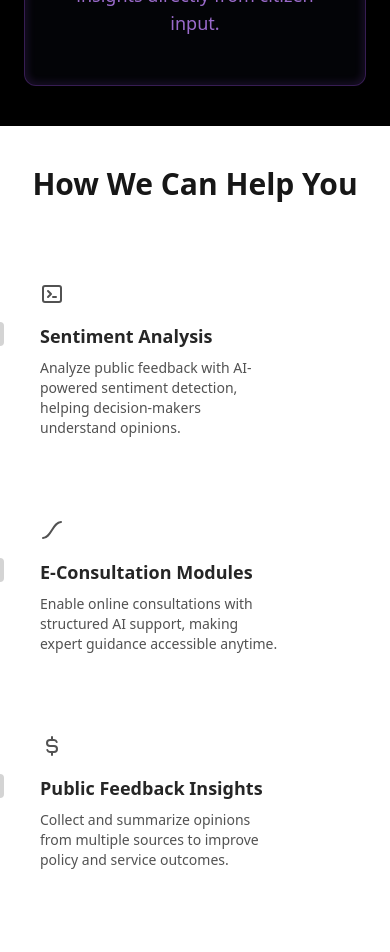
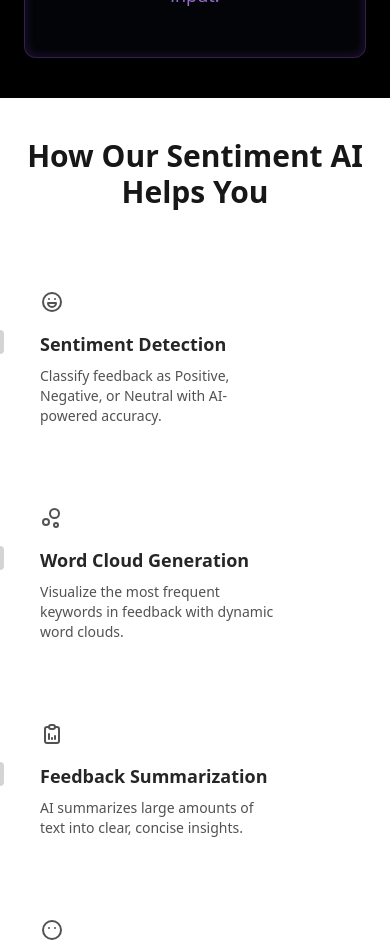
Before and after one commit to Shashank-143/Sentiment_Analysis_SIH, a Next.js app in the folder frontend/: page / in a window 390 px wide. Shown: the part 2520-3472 px from the top of the page. Built offline with nearby package versions, Linux system fonts and the light colour scheme.

Commit message:
ironing frontend

```diff
--- a/frontend/app/components/accordion.tsx
+++ b/frontend/app/components/accordion.tsx
@@ -2,7 +2,7 @@
 
 import * as React from "react";
 import { Accordion as AccordionPrimitive } from "@base-ui-components/react/accordion";
-import { IconChevronDown } from "@tabler/icons-react"; // swapped Lucide with Tabler
+import { IconChevronDown } from "@tabler/icons-react";
 import { cn } from "@/lib/utils";
 
 export interface AccordionProps {
@@ -11,7 +11,7 @@ export interface AccordionProps {
     items?: Array<{
         value: string;
         trigger: string;
-        content: string;
+        content: React.ReactNode;
     }>;
     children?: React.ReactNode;
 }
@@ -41,7 +41,7 @@ function AccordionItem({
     return (
         <AccordionPrimitive.Item
             data-slot="accordion-item"
-            className={cn("border-b border-gray-200 last:border-b-0", className)}
+            className={cn("border-b border-gray-200 last:border-b-0 hover:bg-gray-50/50 transition-colors", className)}
             {...props}
         />
     );
@@ -92,40 +92,80 @@ export default function AccordionDemo({
         {
             value: "item-1",
             trigger: "What is the Sentiment Analysis Dashboard?",
-            content:
-                "It is a platform that uses AI-powered sentiment detection to analyze public feedback. Decision-makers can quickly understand opinions, spot trends, and improve consultation outcomes.",
+            content: (
+                <p>
+                    It’s an <strong>AI-powered platform</strong> that analyzes written feedback
+                    from text or Excel files. It classifies comments as{" "}
+                    <span className="text-green-600 font-medium">positive</span>,{" "}
+                    <span className="text-gray-600 font-medium">neutral</span>, or{" "}
+                    <span className="text-red-600 font-medium">negative</span>, highlights{" "}
+                    <strong>key points</strong>, generates a <strong>word cloud</strong>,
+                    and provides results in a downloadable Excel file.
+                </p>
+            ),
         },
         {
             value: "item-2",
             trigger: "How do I upload comments or feedback?",
-            content:
-                "You can upload feedback data in CSV, Excel, or JSON format. The dashboard automatically processes and categorizes text into positive, negative, or neutral sentiment.",
+            content: (
+                <p>
+                    You can input comments directly as <strong>simple text</strong> or
+                    upload them in <strong>Excel</strong> format. The system processes your
+                    file instantly, adds new columns for sentiment, keywords, and insights,
+                    and makes the updated file available for download.
+                </p>
+            ),
         },
         {
             value: "item-3",
             trigger: "What insights does the dashboard provide?",
-            content:
-                "You’ll see sentiment distribution charts, keyword trends, and heatmaps of discussion topics. These insights help you identify emerging concerns and measure public approval.",
+            content: (
+                <p>
+                    The dashboard provides <strong>sentiment results</strong> (positive,
+                    neutral, negative), <strong>top points extracted</strong> from each
+                    comment, and <strong>word clouds</strong> that highlight frequently
+                    used terms. These insights make it easy to spot trends, recurring
+                    issues, and overall feedback tone.
+                </p>
+            ),
         },
         {
             value: "item-4",
             trigger: "Can I filter results by category or group?",
-            content:
-                "Yes. You can filter sentiment results by demographics, topics, or consultation modules to get more precise insights tailored to specific stakeholders.",
+            content: (
+                <p>
+                    Yes. You can filter results by <strong>topics, categories, or
+                        feedback groups</strong>, allowing you to focus on the areas that
+                    matter most for your analysis.
+                </p>
+            ),
         },
         {
             value: "item-5",
             trigger: "Is my data secure?",
-            content:
-                "Absolutely. All feedback is processed securely within your organization’s approved cloud or VPC, ensuring compliance with enterprise security standards.",
+            content: (
+                <p>
+                    Absolutely. All uploaded data is processed securely, and the generated
+                    Excel files are stored and shared only within your <strong>organization’s
+                        environment</strong>, ensuring full compliance with data protection
+                    and privacy standards.
+                </p>
+            ),
         },
         {
             value: "item-6",
             trigger: "How can this help decision-makers?",
-            content:
-                "By surfacing real-time sentiment insights, the dashboard enables faster responses, data-driven decisions, and improved trust in the consultation process.",
+            content: (
+                <p>
+                    The dashboard turns raw comments into <strong>actionable insights</strong>.
+                    Decision-makers can quickly identify positive feedback, address
+                    negative concerns, and track emerging themes, enabling{" "}
+                    <strong>faster, data-driven responses</strong> and improving trust
+                    in the consultation process.
+                </p>
+            ),
         },
-    ],
+    ]
 }: AccordionProps) {
     return (
         <div className="flex w-full flex-col items-center justify-center bg-white px-4 py-16">
@@ -135,8 +175,8 @@ export default function AccordionDemo({
                     Frequently Asked Questions
                 </h2>
                 <p className="mt-2 text-gray-600">
-                    Here are some of the most common questions about our Sentiment
-                    Analysis Dashboard. Click on a question to reveal the answer.
+                    Here are the most common questions about our Sentiment Analysis
+                    Dashboard. Click on a question to reveal the answer.
                 </p>
             </div>
 
--- a/frontend/app/components/feature.tsx
+++ b/frontend/app/components/feature.tsx
@@ -1,71 +1,71 @@
 import { cn } from "@/lib/utils";
 import {
-    IconAdjustmentsBolt,
-    IconCloud,
-    IconCurrencyDollar,
-    IconEaseInOut,
-    IconHeart,
-    IconHelp,
-    IconRouteAltLeft,
-    IconTerminal2,
+    IconMoodHappy,
+    IconMoodNeutral,
+    IconReportAnalytics,
+    IconChartBubble,
+    IconMessageCircle,
+    IconRobot,
 } from "@tabler/icons-react";
 
 export function FeaturesSectionDemo() {
     const features = [
         {
-            title: "Sentiment Analysis",
+            title: "Sentiment Detection",
             description:
-                "Analyze public feedback with AI-powered sentiment detection, helping decision-makers understand opinions.",
-            icon: <IconTerminal2 />,
+                "Classify feedback as Positive, Negative, or Neutral with AI-powered accuracy.",
+            icon: <IconMoodHappy />,
         },
         {
-            title: "E-Consultation Modules",
+            title: "Word Cloud Generation",
             description:
-                "Enable online consultations with structured AI support, making expert guidance accessible anytime.",
-            icon: <IconEaseInOut />,
+                "Visualize the most frequent keywords in feedback with dynamic word clouds.",
+            icon: <IconChartBubble />,
         },
         {
-            title: "Public Feedback Insights",
+            title: "Feedback Summarization",
             description:
-                "Collect and summarize opinions from multiple sources to improve policy and service outcomes.",
-            icon: <IconCurrencyDollar />,
+                "AI summarizes large amounts of text into clear, concise insights.",
+            icon: <IconReportAnalytics />,
         },
         {
-            title: "Automated Reporting",
+            title: "Supports Excel Uploads",
             description:
-                "Generate comprehensive reports on trends, sentiment, and engagement automatically.",
-            icon: <IconCloud />,
+                "Easily upload Excel files to process large volumes of feedback, enabling fast and accurate sentiment analysis at scale.",
+            icon: <IconMoodNeutral />,
+        },
+
+        {
+            title: "Resilient Multi-Model Design",
+            description:
+                "Core features like sentiment analysis, summarization, and keyword extraction have fallback mechanisms, ensuring uninterrupted operation even if external APIs are unavailable.",
+            icon: <IconRobot />,
         },
         {
-            title: "Data Security",
+            title: "Real-time Analysis",
             description:
-                "All feedback and consultations are securely handled with privacy-first protocols.",
-            icon: <IconRouteAltLeft />,
+                "Get instant results as soon as you upload feedback or reports.",
+            icon: <IconRobot />,
         },
         {
-            title: "24/7 AI Assistance",
+            title: "Engagement Monitoring",
             description:
-                "Our AI agents provide real-time help and guidance around the clock.",
-            icon: <IconHelp />,
+                "Understand how people respond to policies, services, or products at scale.",
+            icon: <IconMessageCircle />,
         },
         {
-            title: "Actionable Recommendations",
+            title: "Completely Responsive",
             description:
-                "Receive AI-driven suggestions to act on feedback and improve consultation outcomes.",
-            icon: <IconAdjustmentsBolt />,
+                "Seamlessly adapts to all screen sizes, ensuring an optimal experience on desktops, tablets, and mobile devices without compromising on design or functionality.",
+            icon: <IconReportAnalytics />,
         },
-        {
-            title: "Comprehensive Coverage",
-            description:
-                "From sentiment detection to reporting, all tools are integrated for seamless decision-making.",
-            icon: <IconHeart />,
-        },
+
     ];
 
     return (
         <div className="max-w-7xl mx-auto py-10">
             <h2 className="text-3xl font-bold text-center mb-10 text-neutral-900 dark:text-neutral-100">
-                How We Can Help You
+                How Our Sentiment AI Helps You
             </h2>
             <div className="grid grid-cols-1 md:grid-cols-2 lg:grid-cols-4 relative z-10">
                 {features.map((feature, index) => (
--- a/frontend/app/components/three-cards.tsx
+++ b/frontend/app/components/three-cards.tsx
@@ -59,12 +59,14 @@ const FeatureGrid: React.FC = () => {
         },
         {
             icon: <Brain size={32} />,
-            title: "E-Consultation Modules",
+            title: "Comprehensive Feedback Review",
             description:
-                "Enable digital consultations that gather, process, and categorize feedback efficiently to support transparent and inclusive decision-making.",
+                "AI-assisted tools ensure every comment on draft legislation is carefully analysed, so no observation is overlooked.",
             glowColor: "#06b6d4",
             accentColor: "#22d3ee",
         },
+
+
         {
             icon: <Sparkles size={32} />,
             title: "Insights from Comments",
--- a/frontend/app/layout.tsx
+++ b/frontend/app/layout.tsx
@@ -13,8 +13,8 @@ const geistMono = Geist_Mono({
 });
 
 export const metadata: Metadata = {
-  title: "Create Next App",
-  description: "Generated by create next app",
+  title: "Binary Beasts| Sentiment AI",
+  description: "SIH|BINARY BEASTS|SENTIMENT ANALYSIS",
 };
 
 export default function RootLayout({
```
Also changed, not shown: frontend/app/components/footer.tsx (+4 -27 lines), frontend/app/components/navbar.tsx (+30 -3 lines), 1 other file (tests, documents, lock files or other folders).
